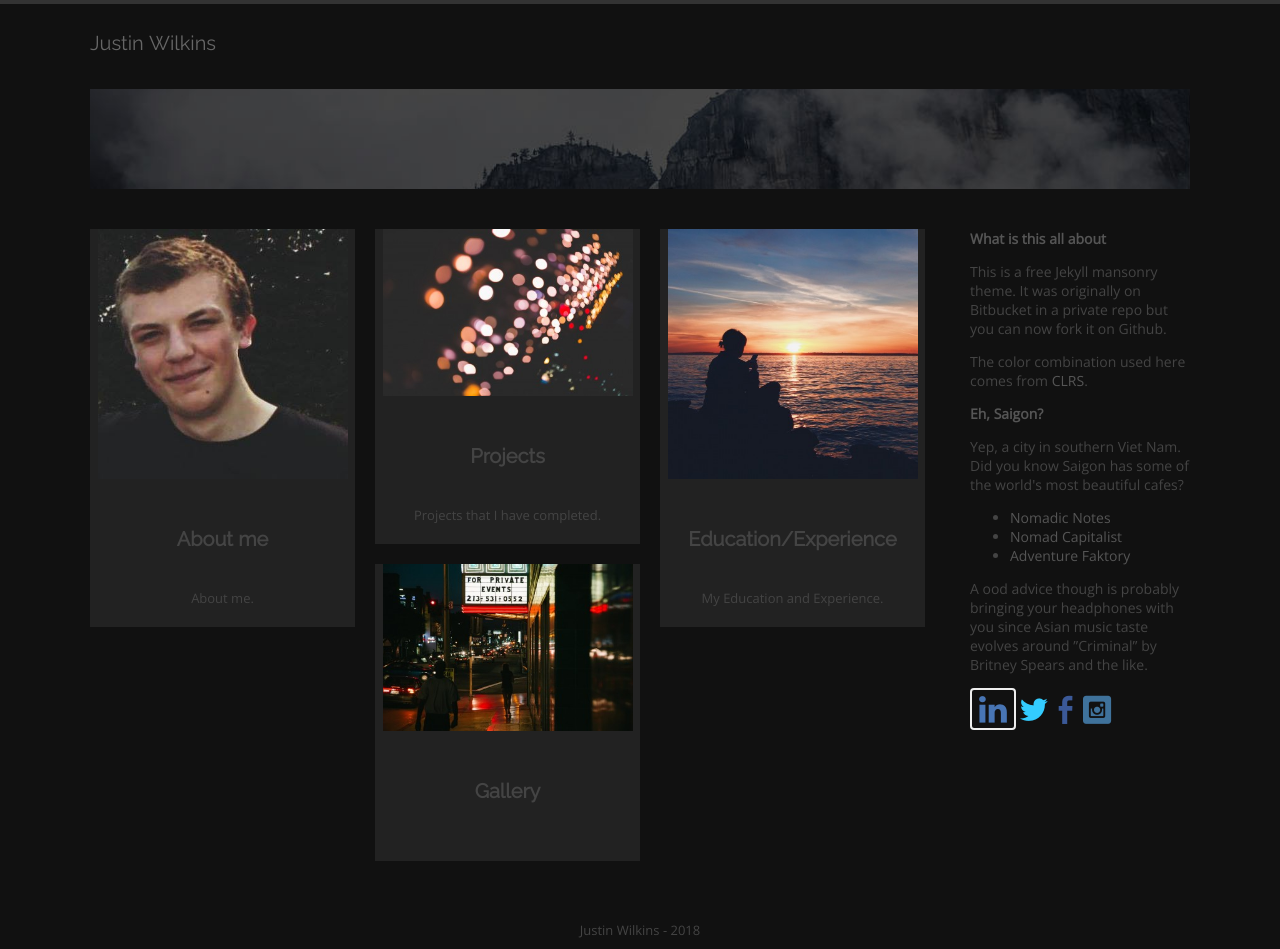
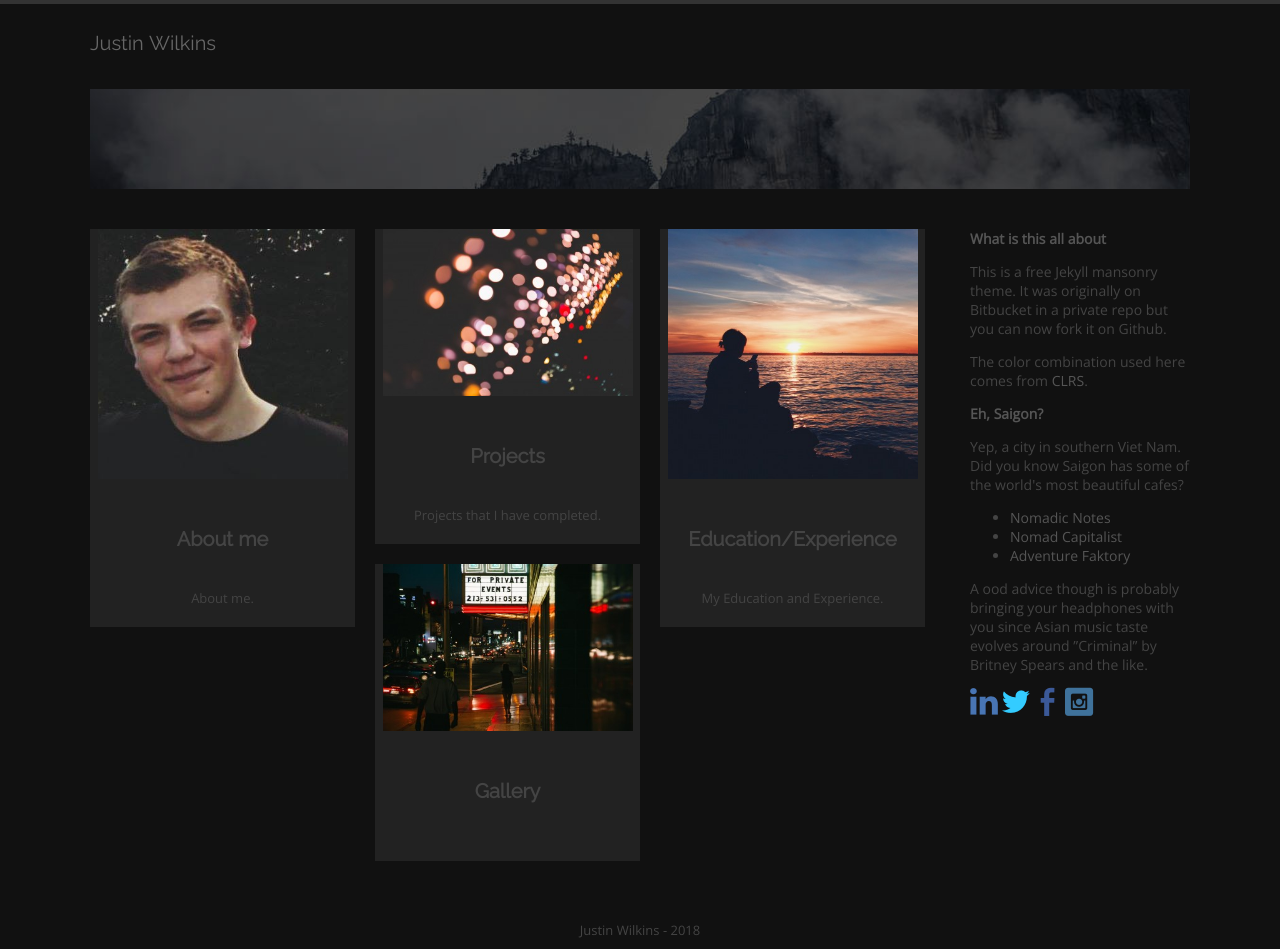
Before and after one commit to BJJohnston/Jwilks, a Jekyll site: the page built from index.html, in a window 1280 px wide. Built offline with Jekyll 4.4.1, drawn with Linux system fonts in a browser that asks for light colours; some web fonts are replaced.

Commit message:
Updated '_includes/sidebar.html' via CloudCannon

```diff
--- a/_includes/sidebar.html
+++ b/_includes/sidebar.html
@@ -20,7 +20,7 @@ Yep, a city in southern Viet Nam. Did you know Saigon has some of the world's mo
 </p>
 
 <a href="{{site.linkedin}}">
-  <i class="icon-2x icon-border icon-linkedin"></i>
+  <i class="icon-2x icon-linkedin"></i>
 </a>
 
 <a href="{{site.twitter}}">
```
